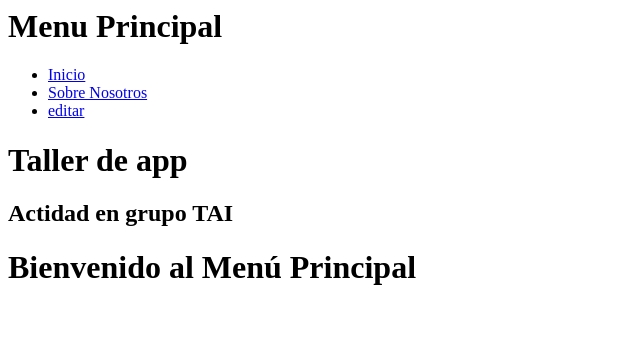
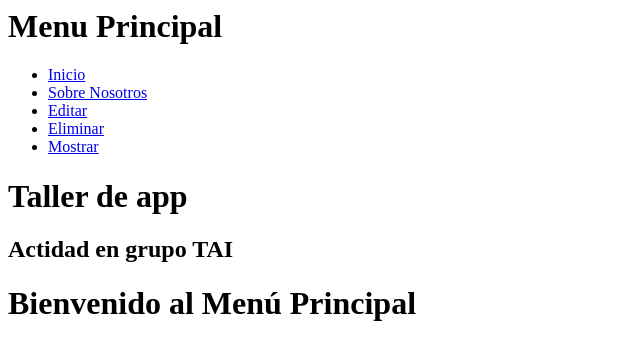
Before and after one commit to Pablo-gif-hub/tallersappsflask, a Flask app: page / in a window 1280 px wide. Shown: the top 360 px of the page, without its empty margins (0-640 px from the left). Run offline with Flask 3, Linux system fonts and the light colour scheme.

Commit message:
menu
actualizando

```diff
--- a/templates/base.html
+++ b/templates/base.html
@@ -2,7 +2,15 @@
 <ul>
     <li><a href="/index"> Inicio </a> </li>
     <li><a href="/sobrenosotros"> Sobre Nosotros </a> </li>
-    <li><a href="/editar"> editar </a> </li>
+      <li class="nav-item">
+                        <a class="nav-link" href="/editar">Editar</a>
+                    </li>
+                     <li class="nav-item">
+                        <a class="nav-link" href="/eliminar">Eliminar</a>
+                    </li>
+                     <li class="nav-item">
+                        <a class="nav-link" href="/mostrar">Mostrar</a>
+                    </li>
 </ul>
 {% block contenido %}
 {% endblock %}
```
